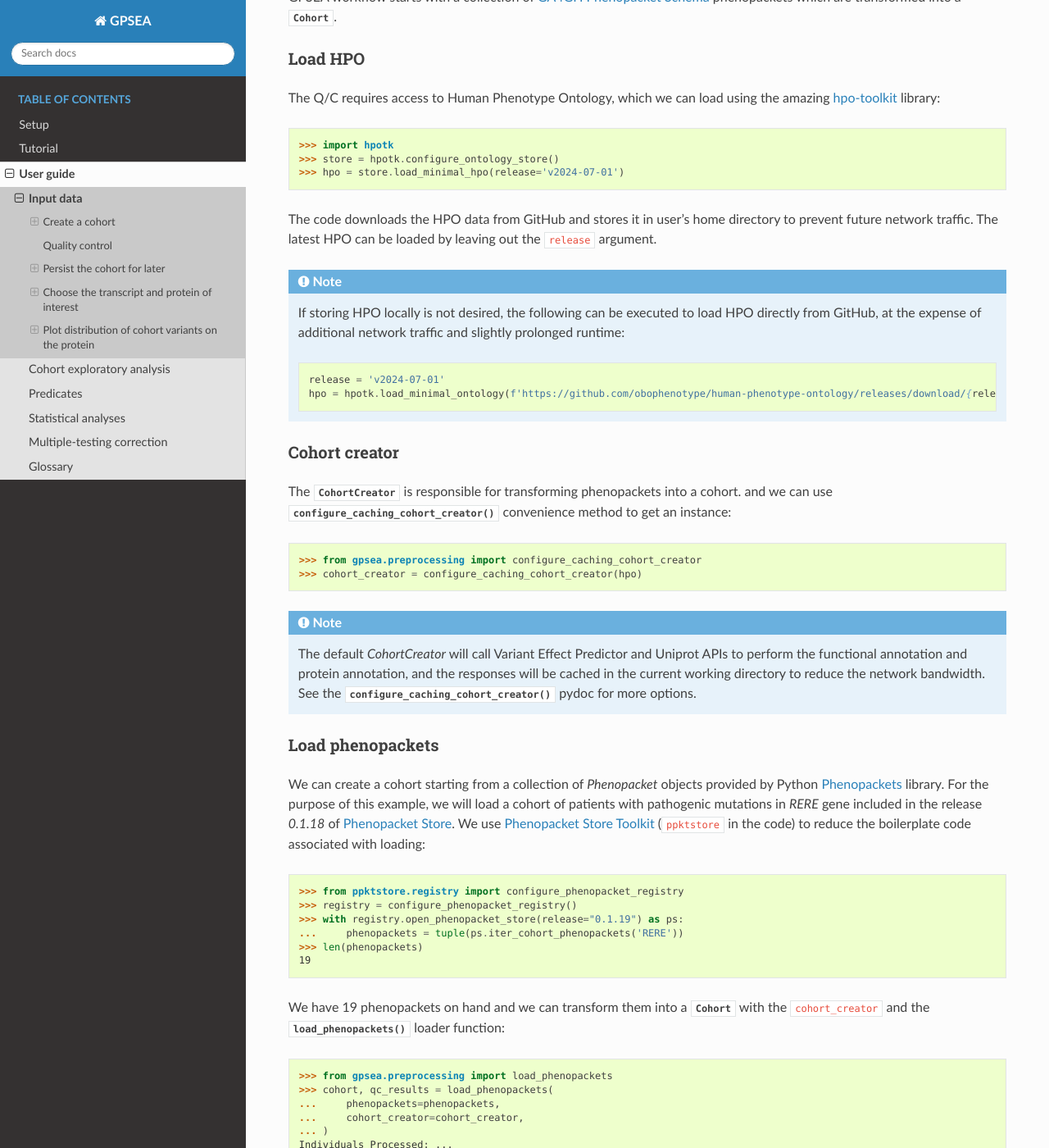
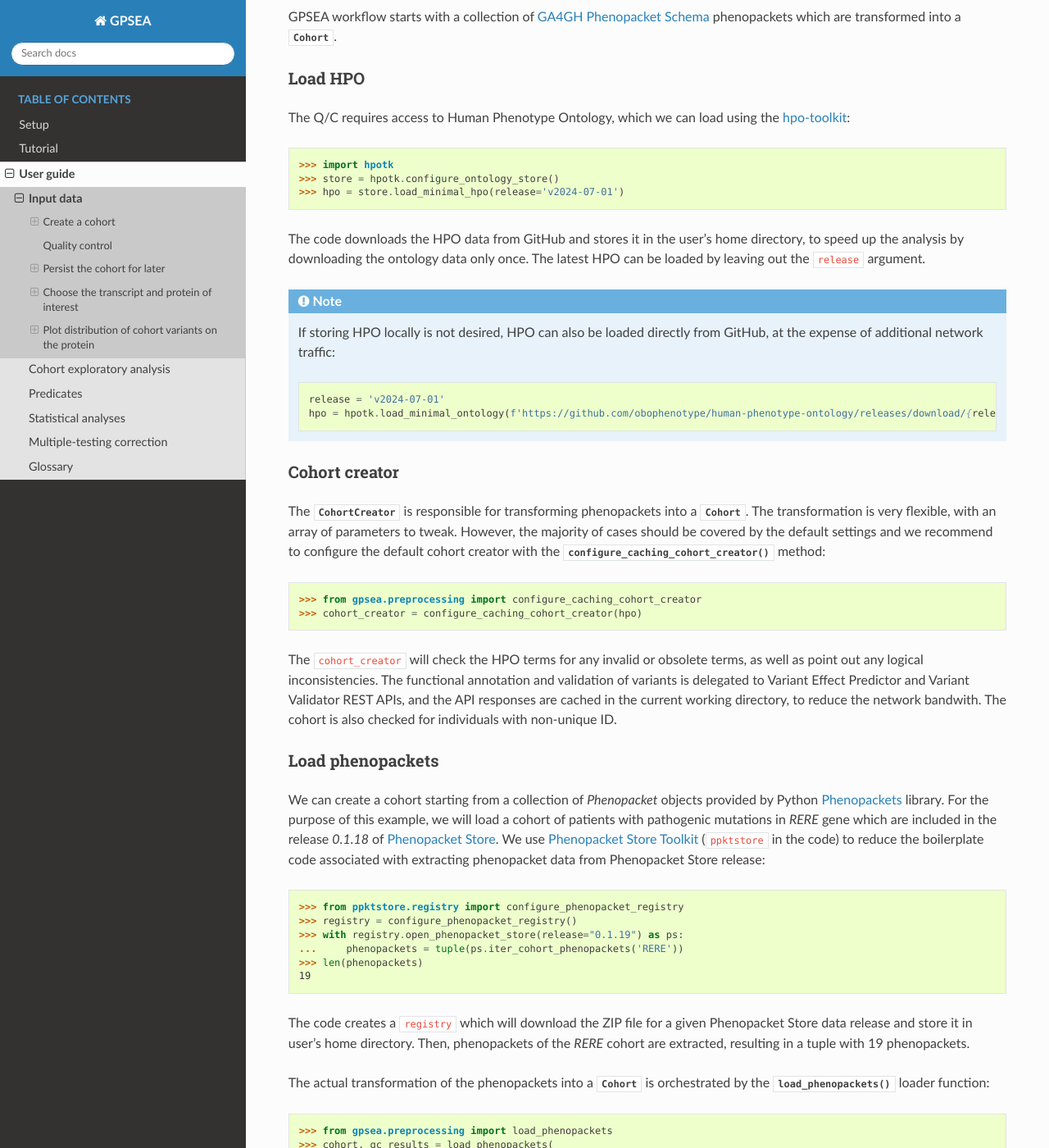
Before and after one commit to monarch-initiative/gpsea, a Sphinx documentation site: the page built from docs/user-guide/input-data.rst, in a window 1280 px wide and 1400 px high, scrolled down 579 px. Shown: the whole window at 82% size. Built offline with Sphinx 7.4.7 and the Read the Docs theme 3.1.0, drawn with Linux system fonts in a browser that asks for light colours; pages that are not in the unit, such as notebooks, are missing from menus; some of the changed text lies outside the part shown.

Commit message:
Update input data section.

```diff
--- a/docs/user-guide/input-data.rst
+++ b/docs/user-guide/input-data.rst
@@ -9,9 +9,13 @@
 
   >>> from gpsea import _overwrite
 
-Each GPSEA analysis starts with ingest of the genotype and phenotype data.
-We need to standardize the HPO terms, remove redundancies, annotate the variants with respect to genes and transcripts.
-Additionally, most analyses need an information about the transcript and protein sequence of the target gene(s).
+Each GPSEA analysis starts with the ingest of genotype and phenotype data.
+There are many things to be done. We need to check the HPO terms
+to point out any logical inconsistencies or to remove redundancies,
+annotate the variants with respect to genes and transcripts,
+or check uniqueness of the identifiers of the cohort members.
+Additionally, most GPSEA analyses need an information about the "anatomy"
+of the transcript and/or protein corresponding to the gene(s) of interest.
 
 This section will explain how to ingest the phenopackets,
 how to persist the cohort for later, to save the preprocessing time,
@@ -38,21 +42,20 @@
 ========
 
 The Q/C requires access to Human Phenotype Ontology, which we can load using
-the amazing `hpo-toolkit <https://github.com/ielis/hpo-toolkit>`_ library:
+the `hpo-toolkit <https://github.com/ielis/hpo-toolkit>`_:
 
 >>> import hpotk
 >>> store = hpotk.configure_ontology_store()
 >>> hpo = store.load_minimal_hpo(release='v2024-07-01')
 
-The code downloads the HPO data from GitHub and stores it in user's home directory
-to prevent future network traffic. The latest HPO can be loaded
-by leaving out the ``release`` argument.
+The code downloads the HPO data from GitHub and stores it in the user's home directory,
+to speed up the analysis by downloading the ontology data only once.
+The latest HPO can be loaded by leaving out the ``release`` argument.
 
 .. note::
 
-  If storing HPO locally is not desired, the following can be executed
-  to load HPO directly from GitHub, at the expense of additional network traffic
-  and slightly prolonged runtime::
+  If storing HPO locally is not desired, HPO can also be loaded
+  directly from GitHub, at the expense of additional network traffic::
 
     release = 'v2024-07-01'
     hpo = hpotk.load_minimal_ontology(f'https://github.com/obophenotype/human-phenotype-ontology/releases/download/{release}/hp.json')
@@ -62,30 +65,33 @@
 ==============
 
 The :class:`~gpsea.preprocessing.CohortCreator` is responsible for transforming
-phenopackets into a cohort.
-and we can use :func:`~gpsea.preprocessing.configure_caching_cohort_creator`
-convenience method to get an instance:
+phenopackets into a :class:`~gpsea.model.Cohort`.
+The transformation is very flexible, with an array of parameters to tweak.
+However, the majority of cases should be covered by the default settings
+and we recommend to configure the default cohort creator with
+the :func:`~gpsea.preprocessing.configure_caching_cohort_creator` method:
 
 >>> from gpsea.preprocessing import configure_caching_cohort_creator
 >>> cohort_creator = configure_caching_cohort_creator(hpo)
 
-.. note::
-
-  The default `CohortCreator` will call Variant Effect Predictor and Uniprot APIs
-  to perform the functional annotation and protein annotation,
-  and the responses will be cached in the current working directory to reduce the network bandwidth.
-  See the :func:`~gpsea.preprocessing.configure_caching_cohort_creator` pydoc for more options.
+The ``cohort_creator`` will check the HPO terms for any invalid or obsolete
+terms, as well as point out any logical inconsistencies.
+The functional annotation and validation of variants is delegated to
+Variant Effect Predictor and Variant Validator REST APIs,
+and the API responses are cached in the current working directory, to reduce the network bandwith.
+The cohort is also checked for individuals with non-unique ID.
 
 
 Load phenopackets
 =================
 
 We can create a cohort starting from a collection of `Phenopacket` objects
-provided by Python  `Phenopackets <https://pypi.org/project/phenopackets>`_ library.
+provided by Python `Phenopackets <https://pypi.org/project/phenopackets>`_ library.
 For the purpose of this example, we will load a cohort of patients with pathogenic mutations in *RERE* gene
-included in the release `0.1.18` of `Phenopacket Store <https://github.com/monarch-initiative/phenopacket-store>`_.
+which are included in the release `0.1.18` of `Phenopacket Store <https://github.com/monarch-initiative/phenopacket-store>`_.
 We use `Phenopacket Store Toolkit <https://github.com/monarch-initiative/phenopacket-store-toolkit>`_
-(``ppktstore`` in the code) to reduce the boilerplate code associated with loading:
+(``ppktstore`` in the code) to reduce the boilerplate code
+associated with extracting phenopacket data from Phenopacket Store release:
 
 >>> from ppktstore.registry import configure_phenopacket_registry
 >>> registry = configure_phenopacket_registry()
@@ -94,9 +100,13 @@
 >>> len(phenopackets)
 19
 
-We have 19 phenopackets on hand and we can transform them
-into a :class:`~gpsea.model.Cohort`
-with the ``cohort_creator`` and the :func:`~gpsea.preprocessing.load_phenopackets`
+The code creates a ``registry`` which will download the ZIP file
+for a given Phenopacket Store data release and store it in user's home directory.
+Then, phenopackets of the *RERE* cohort are extracted,
+resulting in a tuple with 19 phenopackets.
+
+The actual transformation of the phenopackets into a :class:`~gpsea.model.Cohort`
+is orchestrated by the :func:`~gpsea.preprocessing.load_phenopackets`
 loader function:
 
 >>> from gpsea.preprocessing import load_phenopackets
@@ -108,14 +118,17 @@
 >>> len(cohort)
 19
 
-We loaded a ``cohort`` that includes all 19 individuals.
-Besides ``cohort``, the loader function also reports the Q/C results ``qc_results``.
-We call :meth:`~gpsea.preprocessing.PreprocessingValidationResult.summarize`
-to display a summary:
+The loader applies the ``CohortCreator`` to phenopackets, while keeping track of any issues,
+and we get back a ``cohort`` as well as a :class:`~gpsea.preprocessing.PreprocessingValidationResult` (``qc_results``)
+with any Q/C issues.
+
+The :meth:`~gpsea.preprocessing.PreprocessingValidationResult.summarize` method summarizes the found issues:
 
 >>> qc_results.summarize()  # doctest: +SKIP
-Validated under none policy
+Validated under permissive policy
 No errors or warnings were found
+
+No issues were found in the current cohort.
 
 .. note::
 
@@ -234,7 +247,7 @@
 A good way to find the MANE transcript is to search on the gene symbol (e.g., *TBX5*) in `ClinVar <https://www.ncbi.nlm.nih.gov/clinvar/>`_
 and to choose a variant that is specifically located in the gene.
 The MANE transcript will be displayed here
-(e.g., `NM_181486.4(TBX5):c.1221C>G (p.Tyr407Ter) <https://www.ncbi.nlm.nih.gov/clinvar/variation/495227/>`_).
+(e.g., `NM_181486.4(TBX5):c.1221C\>G (p.Tyr407Ter) <https://www.ncbi.nlm.nih.gov/clinvar/variation/495227/>`_).
 The RefSeq identifier of the encoded protein (e.g. `NP_852259.1` for *TBX5*) should be also readily available on the ClinVar website:
 
 >>> tx_id = "NM_181486.4"
```
